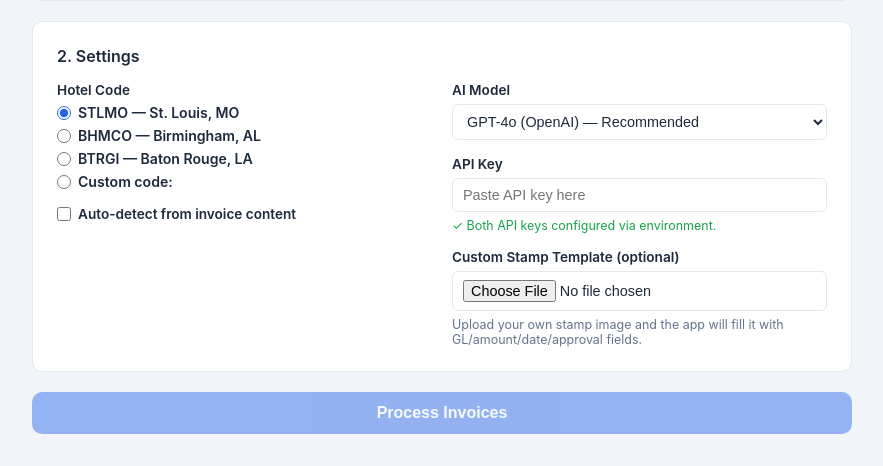
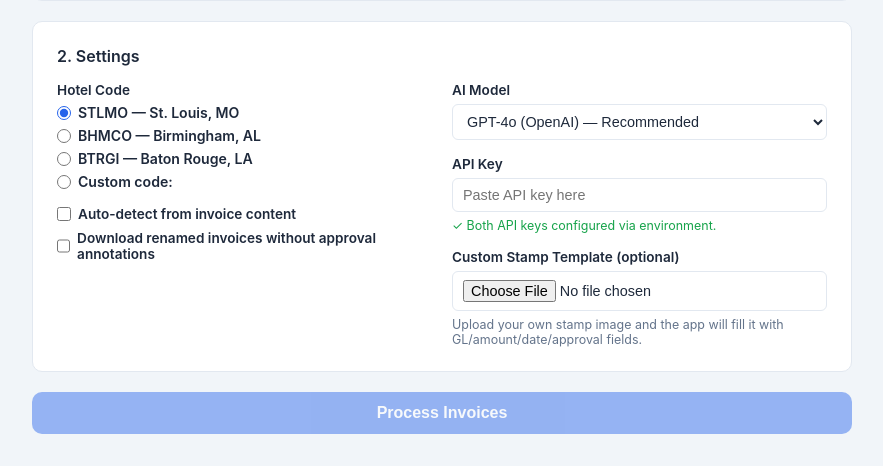
Before and after one commit to businistry/invoice-processor, a Flask app: page / in a window 1280 px wide. Shown: the part 372-838 px from the top of the page, without its empty margins (198-1081 px from the left). Run offline with Flask 3, Linux system fonts and the light colour scheme; some libraries are stand-ins or nearby versions.

Commit message:
Add option to download invoices without annotations

```diff
--- a/app.py
+++ b/app.py
@@ -131,6 +131,7 @@ def finalize_invoices():
         session_id = data.get('session_id')
         placements = data.get('placements', {})
         click_points = data.get('click_points', {})
+        apply_annotations = data.get('apply_annotations', True)
 
         if not session_id or session_id not in _sessions:
             return jsonify({'error': 'Invalid or expired session.'}), 400
@@ -158,8 +159,11 @@ def finalize_invoices():
             else:
                 file_info.pop('approval_block_point', None)
 
-            # Add approval block and write to output
-            processor._add_approval_block(original_path, new_path, file_info)
+            # Add approval block or copy renamed file without annotation
+            if apply_annotations:
+                processor._add_approval_block(original_path, new_path, file_info)
+            else:
+                shutil.copy2(original_path, new_path)
 
         # Zip processed files
         _, zip_path = tempfile.mkstemp(suffix='.zip')
--- a/templates/index.html
+++ b/templates/index.html
@@ -170,6 +170,12 @@
       gap: 7px;
       font-size: 0.88rem;
       cursor: pointer;
+    }
+    .checkbox-stack {
+      display: flex;
+      flex-direction: column;
+      gap: 8px;
+      margin-top: 10px;
     }
     .radio-group input[type="radio"], .checkbox-label input[type="checkbox"] {
       accent-color: var(--primary);
@@ -457,10 +463,16 @@
         <div id="customCodeWrap" style="display:none">
           <input type="text" id="customCode" placeholder="e.g. NYCNY" maxlength="10" />
         </div>
-        <label class="checkbox-label" style="margin-top:10px;">
-          <input type="checkbox" id="autoDetect" />
-          Auto-detect from invoice content
-        </label>
+        <div class="checkbox-stack">
+          <label class="checkbox-label">
+            <input type="checkbox" id="autoDetect" />
+            Auto-detect from invoice content
+          </label>
+          <label class="checkbox-label">
+            <input type="checkbox" id="skipAnnotations" />
+            Download renamed invoices without approval annotations
+          </label>
+        </div>
         <p id="autoDetectNote">Hotel code radios will be used as fallback if detection fails.</p>
       </div>
 
@@ -515,7 +527,7 @@
   <div id="results" class="card">
     <div class="results-header">
       <h2>Results</h2>
-      <button id="downloadBtn">&#8681; Apply Placements &amp; Download ZIP</button>
+      <button id="downloadBtn">&#8681; Download ZIP</button>
     </div>
 
     <div class="table-wrap">
@@ -830,7 +842,8 @@
 
     const btn = document.getElementById('downloadBtn');
     const originalText = btn.textContent;
-    btn.textContent = 'Applying & Zipping...';
+    const applyAnnotations = !document.getElementById('skipAnnotations').checked;
+    btn.textContent = applyAnnotations ? 'Applying & Zipping...' : 'Preparing ZIP...';
     btn.disabled = true;
 
     // Collect placements
@@ -853,7 +866,8 @@
         body: JSON.stringify({
           session_id: currentSessionId,
           placements: placementData,
-          click_points: clickPointData
+          click_points: clickPointData,
+          apply_annotations: applyAnnotations
         })
       });
 
```
